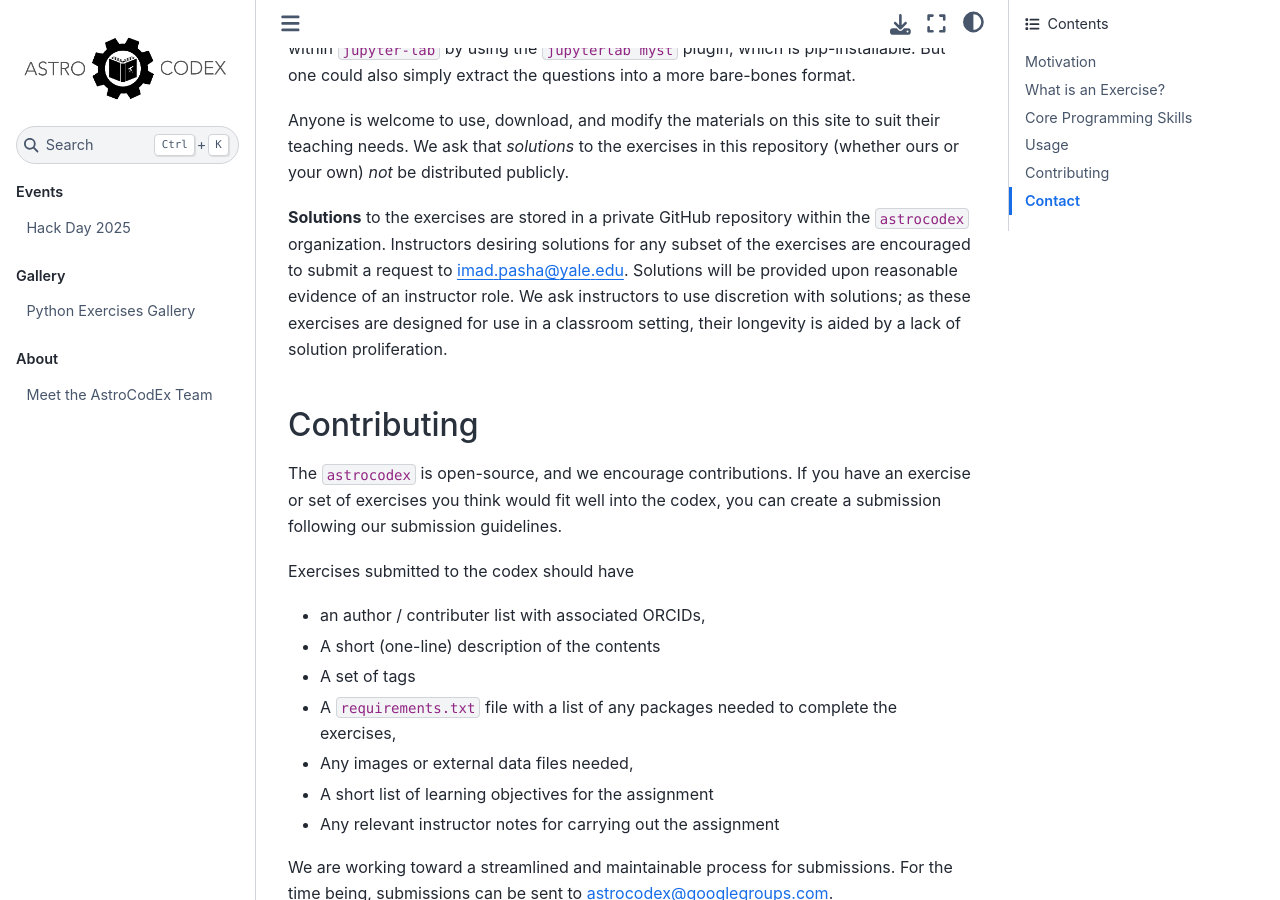
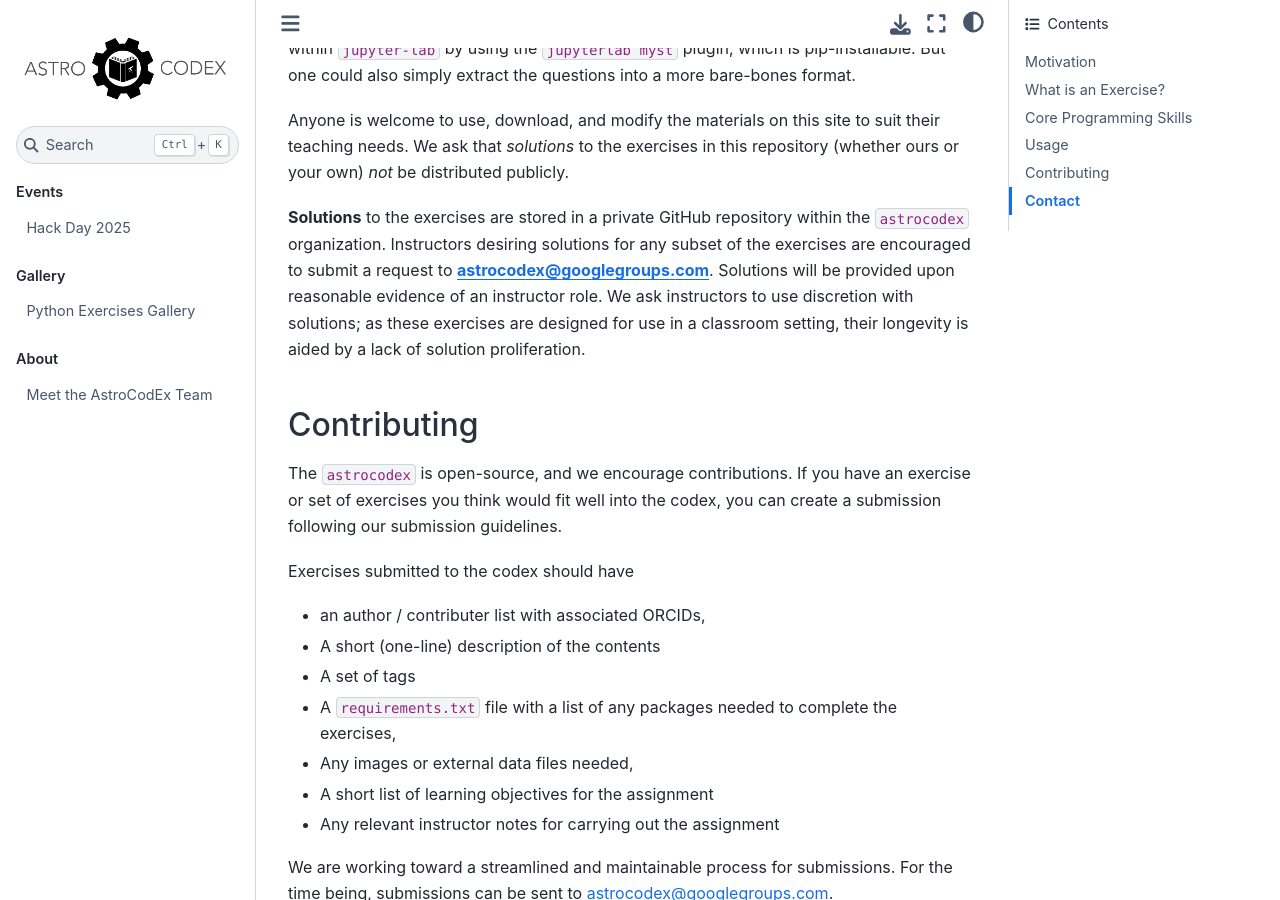
Before and after one commit to astrocodex/astrocodex.github.io, a Jupyter Book: the page built from intro.md, in a window 1280 px wide and 900 px high, scrolled down 2929 px. Built offline with Jupyter Book 1.0.4 settings and Sphinx 7.4.7 and the Sphinx Book theme 1.1.4, drawn with Linux system fonts in a browser that asks for light colours; pages that are not in the unit, such as notebooks, are missing from menus.

Commit message:
Update intro.md
update contact info

````diff
--- a/intro.md
+++ b/intro.md
@@ -54,7 +54,7 @@
 
 Anyone is welcome to use, download, and modify the materials on this site to suit their teaching needs. We ask that *solutions* to the exercises in this repository (whether ours or your own) *not* be distributed publicly.
 
-**Solutions** to the exercises are stored in a private GitHub repository within the ```astrocodex``` organization. Instructors desiring solutions for any subset of the exercises are encouraged to submit a request to imad.pasha@yale.edu. Solutions will be provided upon reasonable evidence of an instructor role. We ask instructors to use discretion with solutions; as these exercises are designed for use in a classroom setting, their longevity is aided by a lack of solution proliferation.
+**Solutions** to the exercises are stored in a private GitHub repository within the ```astrocodex``` organization. Instructors desiring solutions for any subset of the exercises are encouraged to submit a request to **astrocodex@googlegroups.com**. Solutions will be provided upon reasonable evidence of an instructor role. We ask instructors to use discretion with solutions; as these exercises are designed for use in a classroom setting, their longevity is aided by a lack of solution proliferation.
 
 
 ## Contributing
````
